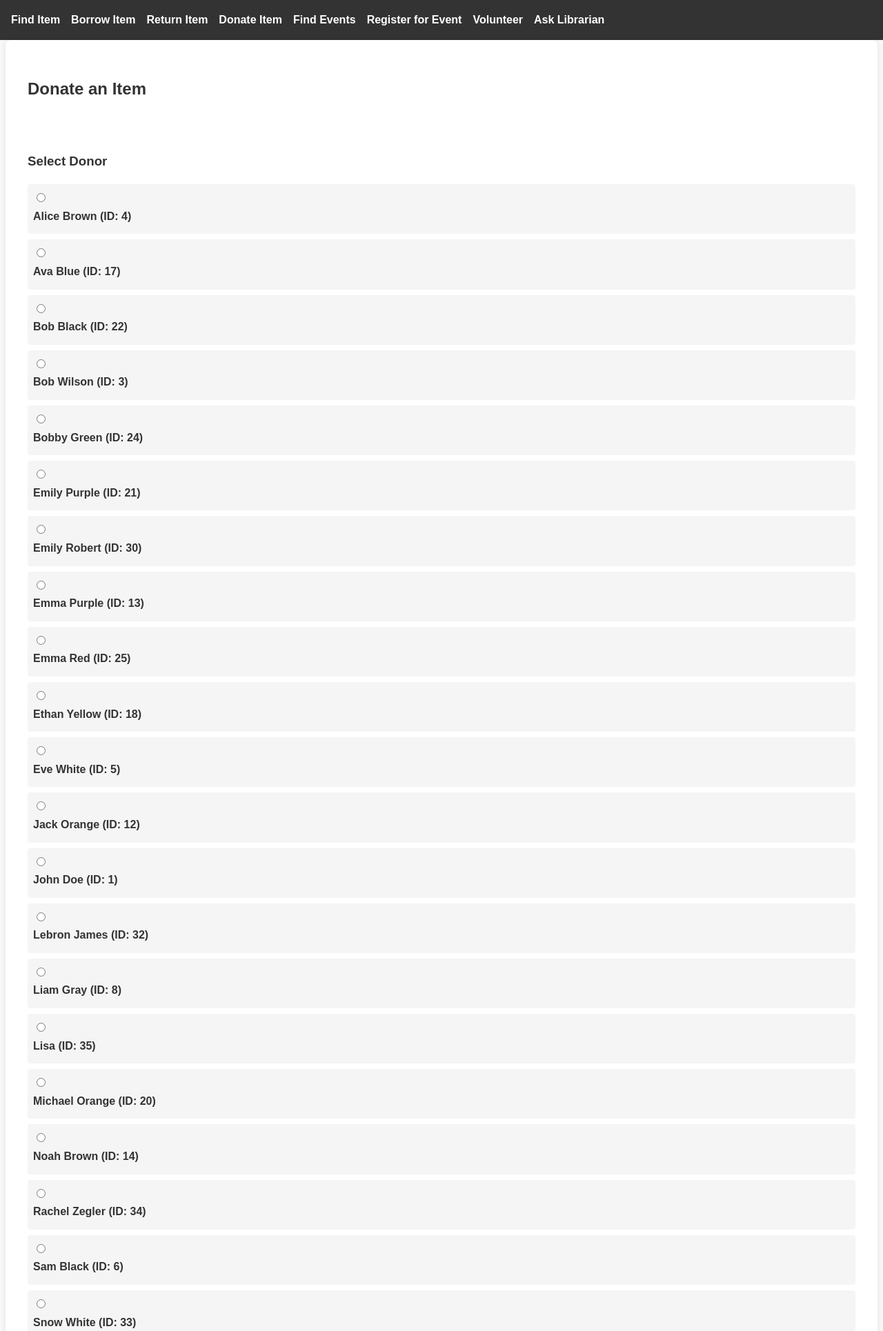
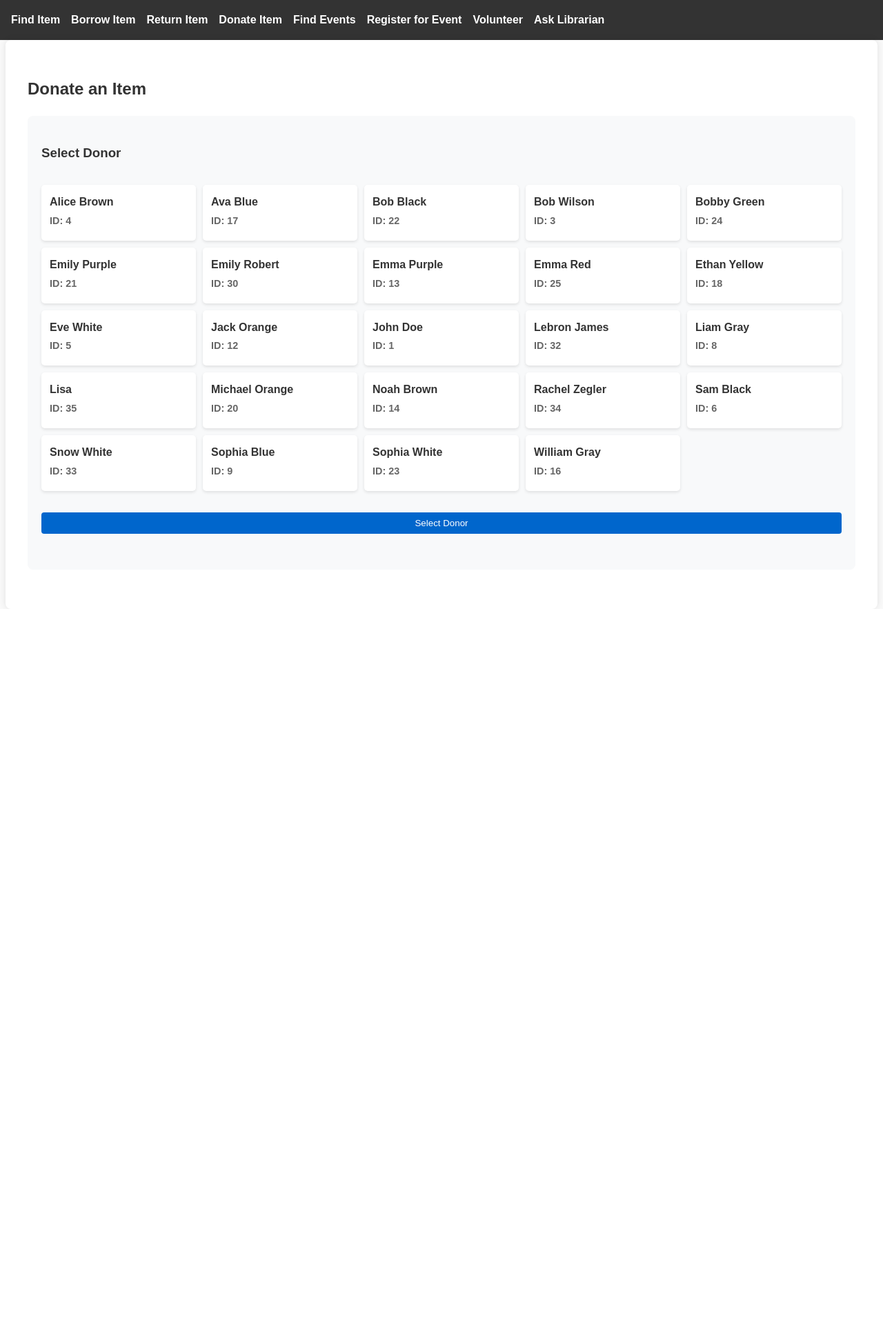
Before and after one commit to Library-WebApp/Library-WebApp, a Flask app: page /donate-item in a window 1280 px wide. Shown: the top 1930 px of the page at 69% size. After the commit the page ends 883 px from the top, so only its background shows below. Run offline with Flask 3, Linux system fonts and the light colour scheme; data comes from the database, SQL or seed files in the repository; both versions use the stored data as it was before the commit.

Commit message:
Removed ItemName and Item Type from Donation, Updated Flask application and templates for donation

```diff
--- a/app.py
+++ b/app.py
@@ -5,6 +5,7 @@ from datetime import datetime, timedelta
 app = Flask(__name__)
 
 def get_db_connection():
+    print("Connecting to database...")
     conn = sqlite3.connect('354_mini_project.db')
     conn.row_factory = sqlite3.Row
     return conn
@@ -176,30 +177,51 @@ def donate_item():
         """).fetchall()
 
     if request.method == 'POST':
+        # Check if the donor selection form was submitted
+        if 'donor_id' in request.form and 'item_title' not in request.form:
+            # Donor selected, render the donation form
+            selected_donor = request.form['donor_id']
+            selected_donor_name = next((donor['Name'] for donor in donors if str(donor['PersonID']) == selected_donor), "Unknown")
+            return render_template('donate_item.html', donors=donors, selected_donor=selected_donor, selected_donor_name=selected_donor_name)
+
+        # Handle the donation form submission
         donor_id = request.form['donor_id']
         item_title = request.form['item_title']
         item_type = request.form['item_type']
+        author_publisher = request.form.get('author_publisher', None)
+        isbn = request.form.get('isbn', None)
+        publication_year = request.form.get('publication_year', None)
+        date_received = request.form.get('date_received', datetime.now().strftime('%Y-%m-%d'))
+
+        # Validate publication year
+        if publication_year:
+            try:
+                publication_year = int(publication_year)
+                if publication_year < 1000 or publication_year > datetime.now().year:
+                    raise ValueError("Invalid publication year")
+            except ValueError:
+                return render_template('donate_item.html', donors=donors, selected_donor=donor_id, error="Invalid publication year")
 
         try:
             # First add the item to the Item table
             cur = conn.cursor()
             cur.execute("""
-                INSERT INTO Item (Title, Type, AvailabilityStatus)
-                    VALUES (?, ?, 1)
-                """, (item_title, item_type))
+                INSERT INTO Item (Title, Type, AuthorPublisher, ISBN, PublicationYear, AvailabilityStatus)
+                    VALUES (?, ?, ?, ?, ?, 1)
+                """, (item_title, item_type, author_publisher, isbn, publication_year))
             item_id = cur.lastrowid
 
             # Then record the donation
             cur.execute("""
-                INSERT INTO Donation (DonorID, ItemID, ItemTitle, ItemType, DateReceived)
-                    VALUES (?, ?, ?, ?, ?)
-                """, (donor_id, item_id, item_title, item_type, datetime.now().strftime('%Y-%m-%d')))
+                INSERT INTO Donation (DonorID, ItemID, DateReceived)
+                    VALUES (?, ?, ?)
+                """, (donor_id, item_id, date_received))
 
             conn.commit()
             conn.close()
             return redirect(url_for('donate_item', success=True))
         except sqlite3.Error as e:
-            return render_template('donate_item.html', donors=donors, error=str(e))
+            return render_template('donate_item.html', donors=donors, selected_donor=donor_id, error=str(e))
 
     conn.close()
     return render_template('donate_item.html', donors=donors)
--- a/templates/donate_item.html
+++ b/templates/donate_item.html
@@ -11,19 +11,44 @@
     <div class="success">Thank you for your donation!</div>
 {% endif %}
 
-<form method="POST">
-    <div class="form-group">
+<!-- Donor Selection -->
+{% if not selected_donor %}
+<div class="donor-section">
     <h3>Select Donor</h3>
-        <div class="donor-selection">
+    <form method="POST" id="donorForm">
+        <div class="donor-grid">
             {% for donor in donors %}
-            <div class="donor-option">
+            <div class="donor-card {% if selected_donor == donor['PersonID'] %}selected{% endif %}">
                 <input type="radio" id="donor_{{ donor['PersonID'] }}" name="donor_id"
-                       value="{{ donor['PersonID'] }}" required>
-                <label for="donor_{{ donor['PersonID'] }}">{{ donor['Name'] }} (ID: {{ donor['PersonID'] }})</label>
+                       value="{{ donor['PersonID'] }}"
+                       {% if selected_donor == donor['PersonID'] %}checked{% endif %}>
+                <label for="donor_{{ donor['PersonID'] }}">
+                    <span class="donor-name">{{ donor['Name'] }}</span>
+                    <span class="donor-id">ID: {{ donor['PersonID'] }}</span>
+                </label>
             </div>
             {% endfor %}
         </div>
+        <button type="submit" class="btn-select">Select Donor</button>
+    </form>
 </div>
+{% endif %}
+
+<!-- Selected Donor -->
+{% if selected_donor %}
+<div class="selected-donor">
+    <h3>Selected Donor</h3>
+    <p><strong>Name:</strong> {{ selected_donor_name }}</p>
+    <p><strong>ID:</strong> {{ selected_donor }}</p>
+</div>
+{% endif %}
+
+<!-- Donation Form -->
+{% if selected_donor %}
+<div class="donation-form">
+    <h3>Donation Details</h3>
+    <form method="POST">
+        <input type="hidden" name="donor_id" value="{{ selected_donor }}">
 
         <div class="form-group">
             <label for="item_title">Item Title:</label>
@@ -43,36 +68,116 @@
             </select>
         </div>
 
+        <div class="form-group">
+            <label for="author_publisher">Author/Publisher:</label>
+            <input type="text" id="author_publisher" name="author_publisher">
+        </div>
+
+        <div class="form-group">
+            <label for="isbn">ISBN (optional):</label>
+            <input type="text" id="isbn" name="isbn">
+        </div>
+
+        <div class="form-group">
+            <label for="publication_year">Publication Year:</label>
+            <input type="number" id="publication_year" name="publication_year" min="1000" max="{{ current_year }}">
+        </div>
+
+        <div class="form-group">
+            <label for="date_received">Date Received:</label>
+            <input type="date" id="date_received" name="date_received" value="{{ current_date }}" required>
+        </div>
+
         <button type="submit" class="submit-btn">Donate Item</button>
     </form>
+</div>
+{% endif %}
 
 <style>
-.error {
-    color: red;
-    margin: 10px 0;
+/* Donor Selection Styles */
+.donor-section {
+    background: #f8f9fa;
+    padding: 20px;
+    border-radius: 8px;
+    margin-bottom: 25px;
 }
-.success {
-    color: green;
-    margin: 10px 0;
+.donor-grid {
+    display: grid;
+    grid-template-columns: repeat(auto-fill, minmax(200px, 1fr));
+    gap: 10px;
+    margin-bottom: 15px;
+}
+.donor-card {
+    background: white;
+    border-radius: 5px;
+    padding: 12px;
+    box-shadow: 0 2px 4px rgba(0,0,0,0.1);
+    transition: all 0.2s;
+}
+.donor-card.selected {
+    background: #e7f1ff;
+    border-left: 4px solid #0066cc;
+}
+.donor-card input[type="radio"] {
+    display: none;
+}
+.donor-card label {
+    display: block;
+    cursor: pointer;
+}
+.donor-name {
+    display: block;
+    font-weight: bold;
+    margin-bottom: 3px;
+}
+.donor-id {
+    display: block;
+    font-size: 0.9em;
+    color: #666;
+}
+.btn-select {
+    background: #0066cc;
+    color: white;
+    border: none;
+    padding: 8px 16px;
+    border-radius: 4px;
+    cursor: pointer;
+}
+
+/* Selected Donor Styles */
+.selected-donor {
+    background: #e7f1ff;
+    border: 1px solid #0066cc;
+    padding: 15px;
+    border-radius: 8px;
+    margin-bottom: 20px;
+    box-shadow: 0 2px 4px rgba(0, 0, 0, 0.1);
+}
+.selected-donor h3 {
+    margin-top: 0;
+    color: #0066cc;
+}
+.selected-donor p {
+    margin: 5px 0;
+    font-size: 1rem;
+}
+
+/* Donation Form Styles */
+.donation-form {
+    background: #ffffff;
+    padding: 20px;
+    border-radius: 8px;
+    box-shadow: 0 2px 4px rgba(0,0,0,0.1);
 }
 .form-group {
-    margin: 20px 0;
-}
-.donor-selection {
-    margin: 10px 0;
-}
-.donor-option {
-    margin: 8px 0;
-    padding: 8px;
-    background: #f5f5f5;
-    border-radius: 4px;
+    margin-bottom: 15px;
 }
 label {
+    font-weight: bold;
+    margin-bottom: 5px;
     display: block;
-    margin-bottom: 5px;
-    font-weight: bold;
 }
-input[type="text"], select {
+input, select {
     width: 100%;
     padding: 8px;
     border: 1px solid #ddd;
```
Also changed, not shown: main.py (+27 -40 lines), 354_mini_project.db. Lines whose indentation alone changed are shown as unchanged.
